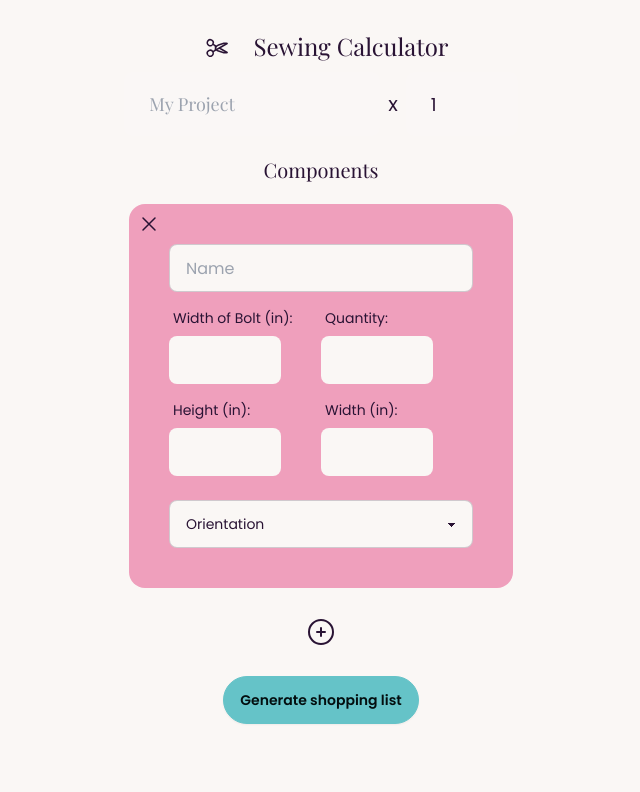
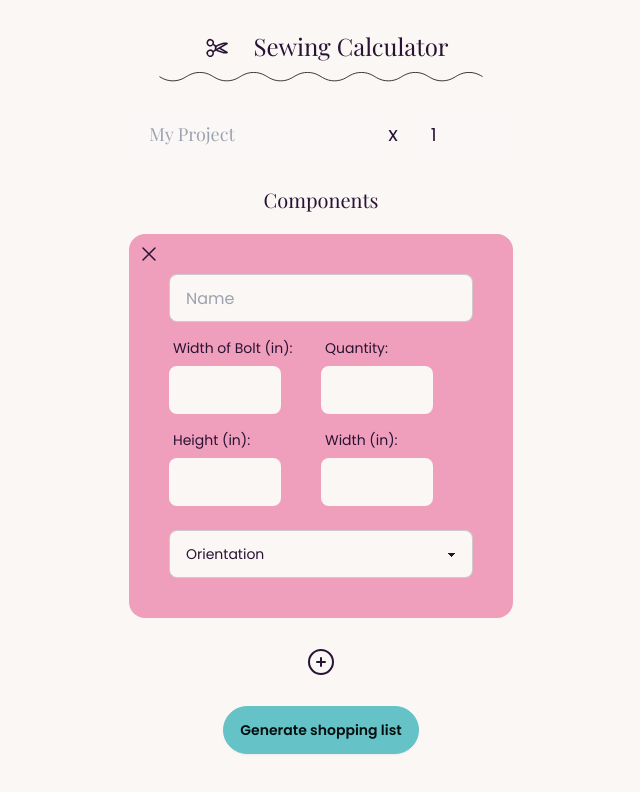
Before and after one commit to Blake-Larson/sewing-calculator, a SvelteKit app: page / in a window 1280 px wide. Shown: the top 792 px of the page, without its empty margins (319-959 px from the left). Built offline with nearby package versions, Linux system fonts and the light colour scheme; a web font is replaced by a local one.

Commit message:
adding custom squiggly

```diff
--- a/src/routes/+page.svelte
+++ b/src/routes/+page.svelte
@@ -2,6 +2,7 @@
 	import { analyticsInit } from '../modules/analytics';
 	import { onMount } from 'svelte';
 	import type { Component, Project, ShoppingListItem } from './+page.ts';
+	import Squiggle from './Squiggle.svelte';
 
 	onMount(() => {
 		analyticsInit();
@@ -183,7 +184,9 @@
 		<h1 class="text-center font-serif text-2xl">Sewing Calculator</h1>
 	</div>
 
-	<form class="flex w-full flex-col items-center gap-5">
+	<Squiggle />
+
+	<form class="flex w-full flex-col items-center gap-5 pt-5">
 		<section class="flex w-full flex-col items-center gap-2">
 			<div class="flex items-center gap-2">
 				<input
--- /dev/null
+++ b/src/routes/Squiggle.svelte
@@ -0,0 +1,8 @@
+<div class="flex items-center justify-center w-full">
+	<svg width="400" height="10" viewBox="0 0 422 13" fill="none" xmlns="http://www.w3.org/2000/svg">
+		<path
+			d="M1 6.00002L3.06512 7.23909C12.5656 12.9394 24.4344 12.9394 33.9349 7.23909L36 6.00002L38.6158 4.50526C47.8388 -0.765018 59.1612 -0.765017 68.3842 4.50526L71 6.00002L73.0651 7.23909C82.5656 12.9394 94.4344 12.9394 103.935 7.23909L106 6.00002L108.616 4.50526C117.839 -0.765018 129.161 -0.765017 138.384 4.50526L141 6.00002L143.065 7.23909C152.566 12.9394 164.434 12.9394 173.935 7.23909L176 6.00002L178.616 4.50526C187.839 -0.765018 199.161 -0.765017 208.384 4.50526L211 6.00002L213.065 7.23909C222.566 12.9394 234.434 12.9394 243.935 7.23909L246 6.00002L248.616 4.50526C257.839 -0.765018 269.161 -0.765017 278.384 4.50526L281 6.00002L283.065 7.23909C292.566 12.9394 304.434 12.9394 313.935 7.23909L316 6.00002L318.616 4.50526C327.839 -0.765018 339.161 -0.765017 348.384 4.50526L351 6.00002L353.065 7.23909C362.566 12.9394 374.434 12.9394 383.935 7.23909L386 6.00002L388.616 4.50526C397.839 -0.765018 409.161 -0.765017 418.384 4.50526L421 6.00002"
+			stroke="black"
+		/>
+	</svg>
+</div>
```
